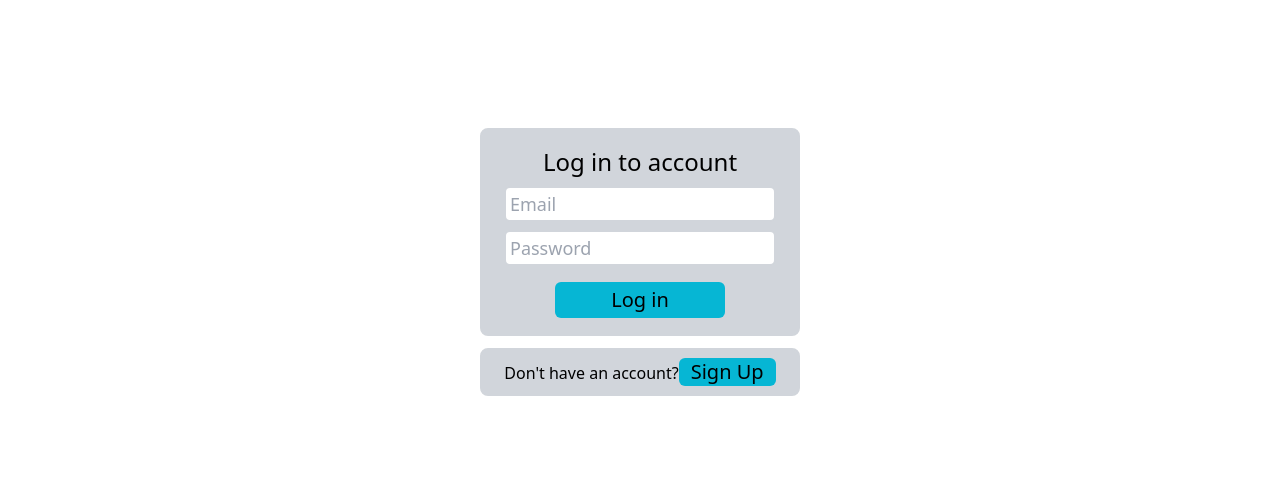
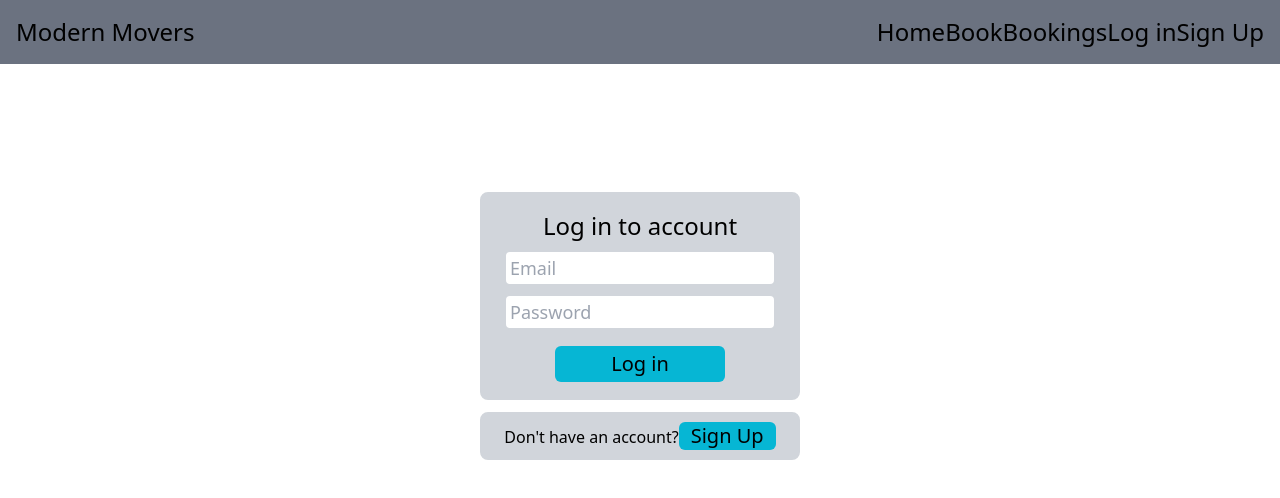
Before and after one commit to Leestan360/modern_movers-frontend, a React (Create React App) app: page / in a window 1280 px wide. Shown: the top 498 px of the page. Built offline with nearby package versions, Linux system fonts and the light colour scheme; no server answers.

Commit message:
Add display flex to the navigation bar

```diff
--- a/src/components/App.js
+++ b/src/components/App.js
@@ -1,9 +1,11 @@
 import Login from "./Login";
+import NavBar from "./NavBar";
 import User from "./User";
 
 function App () {
   return (
     <>
+      <NavBar />
       <Login />
     </>
   )
--- a/src/components/NavBar.js
+++ b/src/components/NavBar.js
@@ -0,0 +1,42 @@
+import React from "react";
+import { NavLink } from "react-router-dom";
+
+
+function NavBar() {
+
+  // client-side links to display on the url
+  return (
+    <div className="flex justify-between text-2xl p-4 bg-gray-500">
+      <h2><NavLink  to="/">Modern Movers</NavLink></h2>
+      <div>
+        <NavLink
+          to="/"
+        >
+          Home
+        </NavLink>
+        <NavLink
+          to="/book"
+        >
+          Book
+        </NavLink>
+        <NavLink
+          to="/bookings"
+        >
+          Bookings
+        </NavLink>
+        <NavLink
+          to="/login"
+        >
+          Log in
+        </NavLink>
+        <NavLink
+          to="/signup"
+        >
+          Sign Up
+        </NavLink>
+      </div>
+    </div>
+  );
+}
+
+export default NavBar;
```
